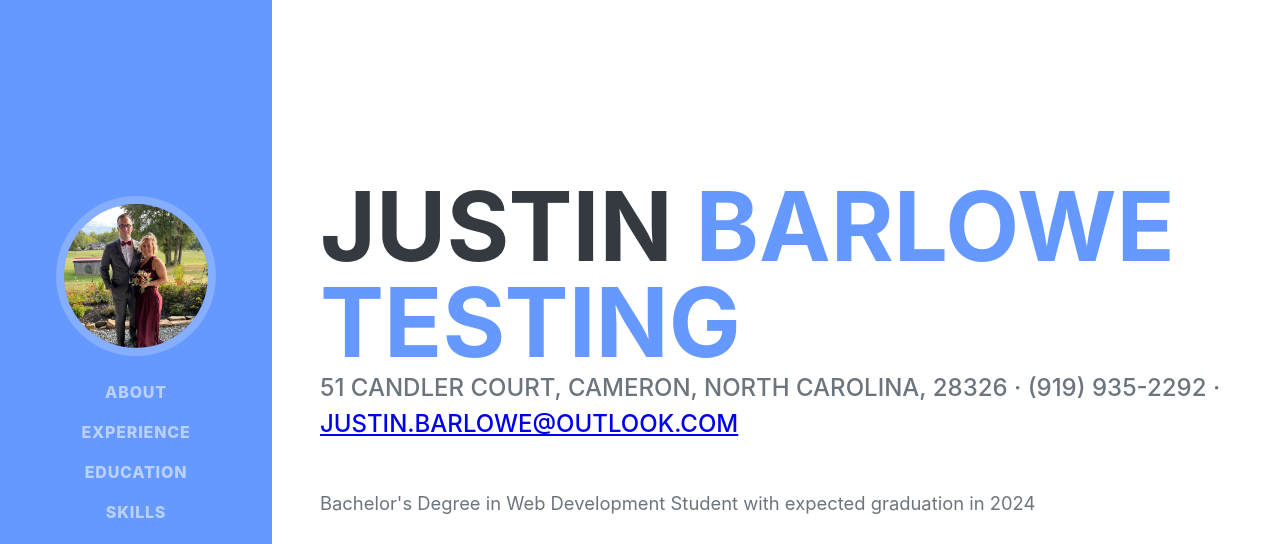
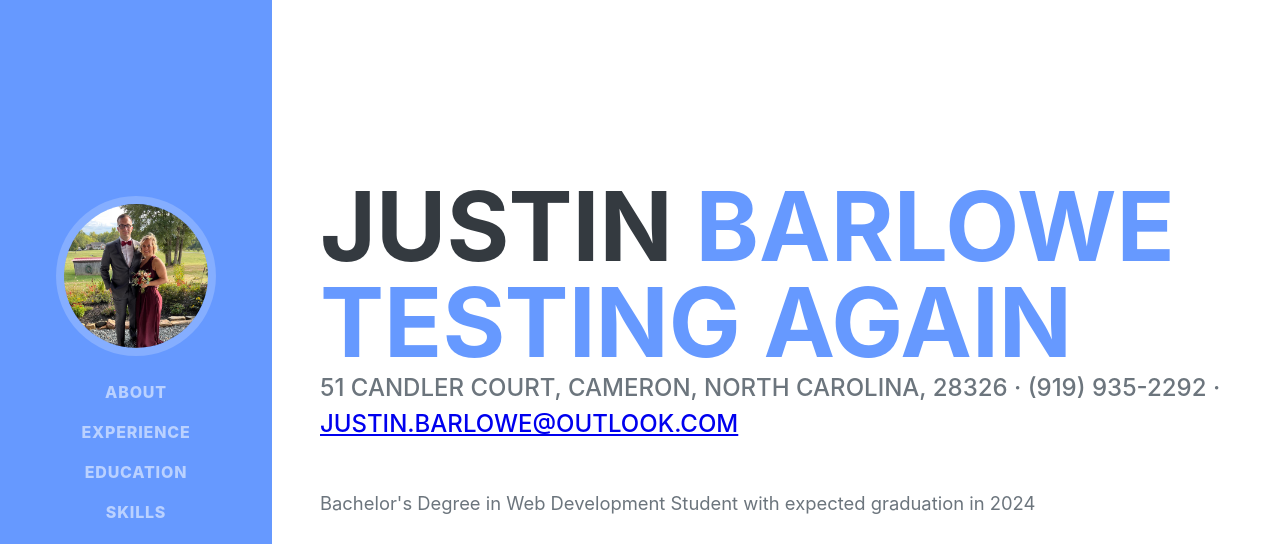
Before and after one commit to justinbarlowe/justinbarlowe.github.io, a plain HTML site: page index.html in a window 1280 px wide. Shown: the top 544 px of the page. Drawn offline with nearby package versions, Linux system fonts and the light colour scheme; a web font is replaced by a local one.

Commit message:
Testing and readme

```diff
--- a/index.html
+++ b/index.html
@@ -35,7 +35,7 @@
                 <div class="resume-section-content">
                     <h1 class="mb-0">
                         Justin
-                        <span class="text-primary">Barlowe TESTING</span>
+                        <span class="text-primary">Barlowe TESTING AGAIN</span>
                     </h1>
                     <div class="subheading mb-5">
                         51 Candler Court, Cameron, North Carolina, 28326 · (919) 935-2292 ·
```
Also changed, not shown: 1 other file.
